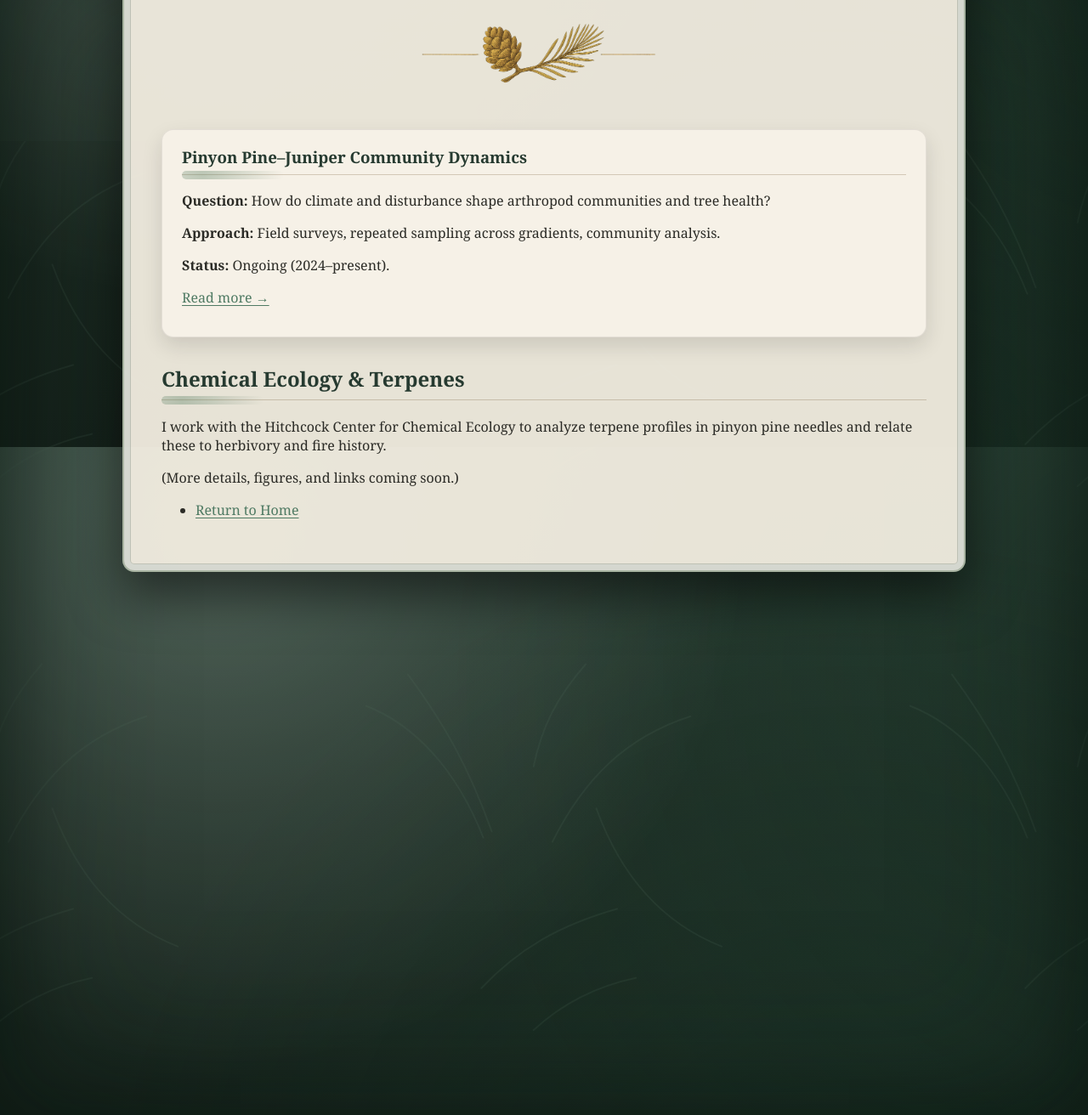
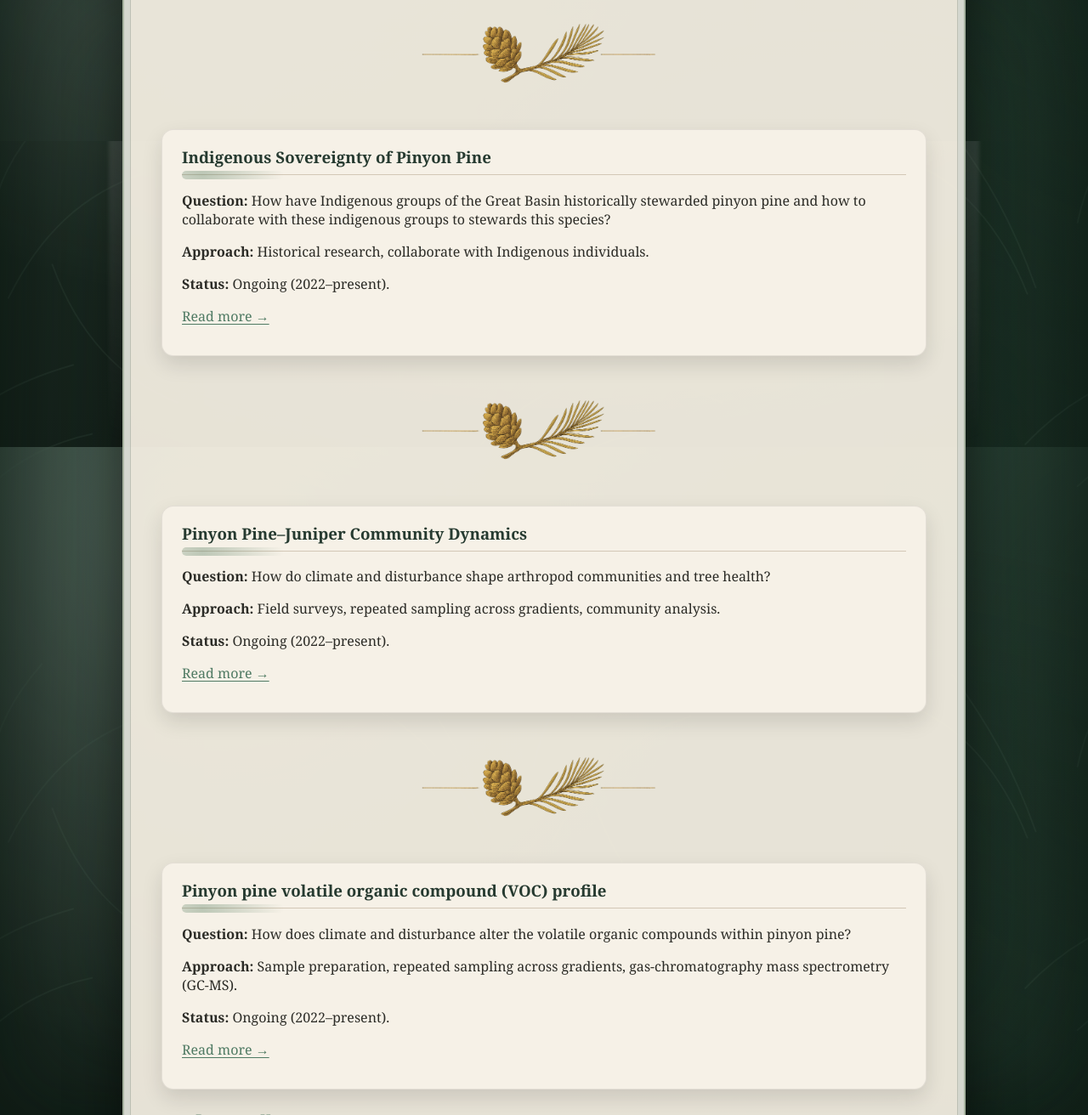
Before and after one commit to ChloeCollierAllen/ChloeCollierAllen.github.io, a Jekyll site: the page built from research.md, in a window 1280 px wide and 1400 px high, scrolled down 1186 px, cut to the strip 88-1400 px from the top of the window. Shown: the whole strip at 85% size. Built offline with Jekyll 4.4.1, drawn with Linux system fonts in a browser that asks for light colours.

Commit message:
Update research.md

```diff
--- a/research.md
+++ b/research.md
@@ -75,7 +75,15 @@ means for food sovereignty, Indigenous communities, and ecosystem resilience.
 
 </div>
 
+<div class="botanical-divider"></div>
 
+<div class="project-card">
+  <h3>Indigenous Sovereignty of Pinyon Pine</h3>
+  <p><strong>Question:</strong> How have Indigenous groups of the Great Basin historically stewarded pinyon pine and how to collaborate with these indigenous groups to stewards this species?</p>
+  <p><strong>Approach:</strong> Historical research, collaborate with Indigenous individuals.</p>
+  <p><strong>Status:</strong> Ongoing (2022–present).</p>
+  <p><a href="#dynamics">Read more →</a></p>
+</div>
 
 <div class="botanical-divider"></div>
 
@@ -83,15 +91,20 @@ means for food sovereignty, Indigenous communities, and ecosystem resilience.
   <h3>Pinyon Pine–Juniper Community Dynamics</h3>
   <p><strong>Question:</strong> How do climate and disturbance shape arthropod communities and tree health?</p>
   <p><strong>Approach:</strong> Field surveys, repeated sampling across gradients, community analysis.</p>
-  <p><strong>Status:</strong> Ongoing (2024–present).</p>
+  <p><strong>Status:</strong> Ongoing (2022–present).</p>
   <p><a href="#dynamics">Read more →</a></p>
 </div>
 
 
-## Chemical Ecology & Terpenes
-I work with the Hitchcock Center for Chemical Ecology to analyze terpene
-profiles in pinyon pine needles and relate these to herbivory and fire history.
+<div class="botanical-divider"></div>
 
-(More details, figures, and links coming soon.)
+<div class="project-card">
+  <h3>Pinyon pine volatile organic compound (VOC) profile</h3>
+  <p><strong>Question:</strong> How does climate and disturbance alter the volatile organic compounds within pinyon pine? </p>
+  <p><strong>Approach:</strong> Sample preparation, repeated sampling across gradients, gas-chromatography mass spectrometry (GC-MS).</p>
+  <p><strong>Status:</strong> Ongoing (2022–present).</p>
+  <p><a href="#dynamics">Read more →</a></p>
+</div>
+
 
 - [Return to Home](./)
```
